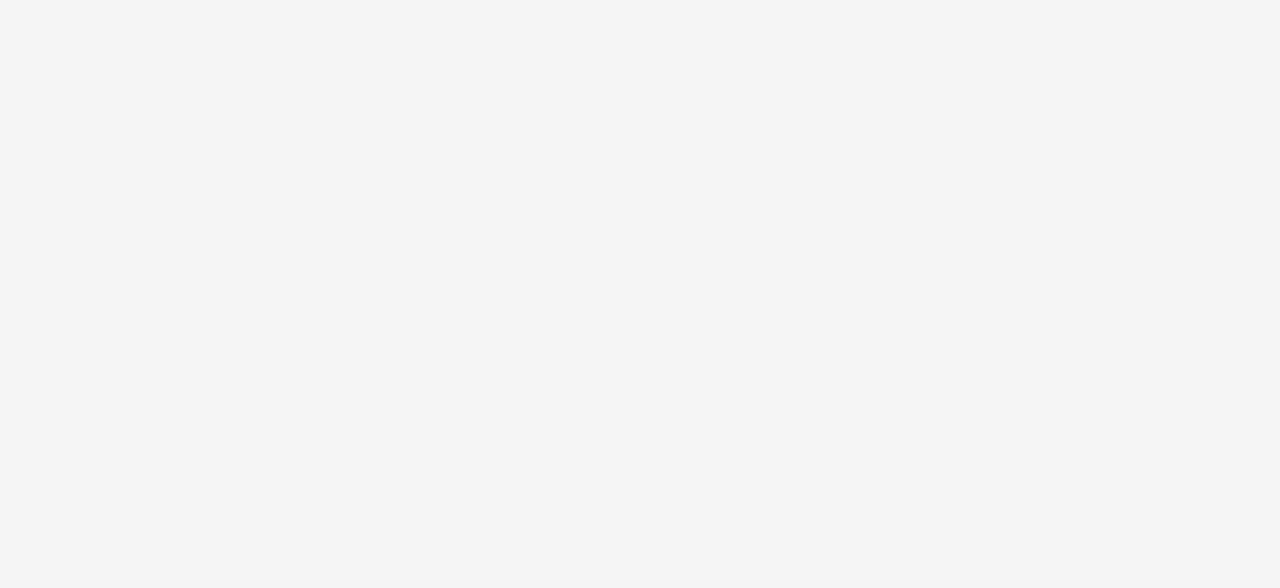
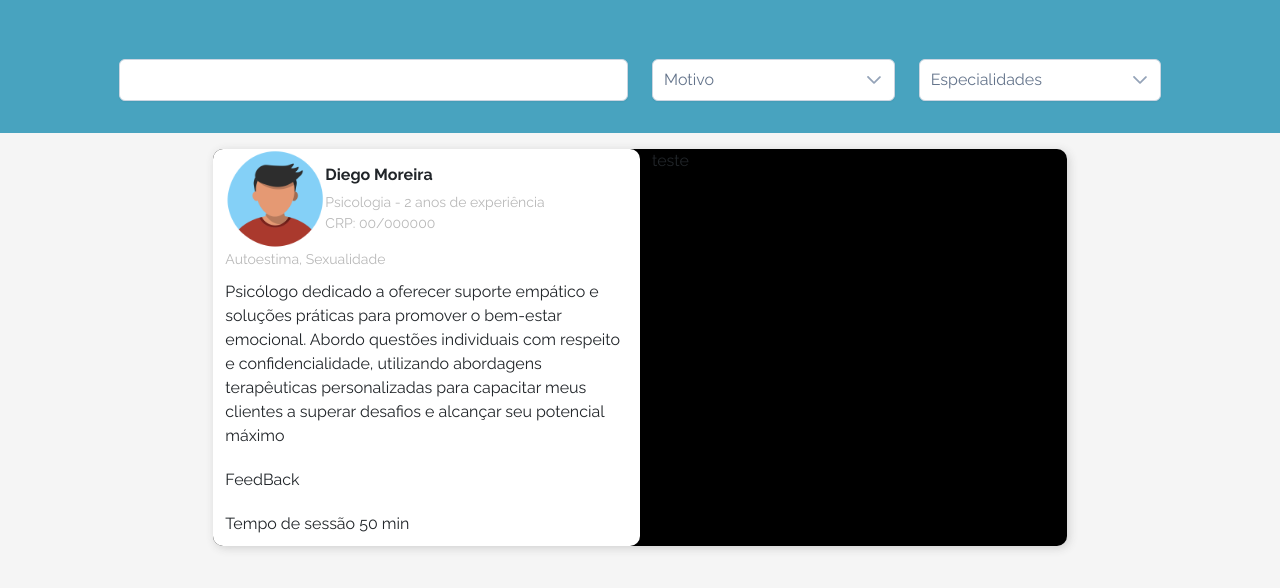
Before and after one commit to GabrielRML/projeto_integrado_II_frontend, a Vue app: page /agendamento in a window 1280 px wide. Before the commit this address had no page. Shown: the top 588 px of the page. Built offline with nearby package versions, Linux system fonts and the light colour scheme; no server answers.

Commit message:
feat: tela de agendamento

```diff
--- a/src/assets/main.css
+++ b/src/assets/main.css
@@ -71,3 +71,14 @@ a:hover {
   color: #48A3BF;
   box-shadow: 0px 8px 20px rgba(0, 0, 0, 0.3);
 }
+
+/* Ajuste de estilo da class row */
+.row {
+  margin: 0;
+}
+
+/* Ajustando estilos multselect */
+.p-multiselect-items {
+  margin-bottom: 0;
+  padding-left: 0;
+}
--- a/src/router/index.js
+++ b/src/router/index.js
@@ -3,6 +3,7 @@ import { useAuthStore } from '../stores/auth.js';
 import CadastroView from '@/views/CadastroView.vue';
 import Home from '../views/home.vue'
 import LoginView from '@/views/LoginView.vue'
+import AgendamentoView from '@/views/AgendamentoView.vue';
 
 const router = createRouter({
   history: createWebHistory(import.meta.env.BASE_URL),
@@ -21,6 +22,11 @@ const router = createRouter({
       path: '/cadastro',
       name: 'cadastro',
       component: CadastroView
+    },
+    {
+      path: '/agendamento',
+      name: 'agendamento',
+      component: AgendamentoView
     }
   ]
 })
--- a/src/services/http.js
+++ b/src/services/http.js
@@ -1,7 +1,7 @@
 import axios from "axios";
 
 const axiosInstance = axios.create({
-    baseURL: 'http://localhost:9000/api',
+    baseURL: 'http://localhost:8080/api',
     headers: {
         'Content-type': 'application/json',
     },
--- /dev/null
+++ b/src/views/AgendamentoView.vue
@@ -0,0 +1,157 @@
+<template>
+    <div class="box-search">
+        <div class="row col-md-10 col-lg-10 col-xl-10 col-10">
+            <div class="col-md-6 col-lg-6 col-xl-6 col-12" style="padding-top: 1.7rem;">
+                <IconField iconPosition="left">
+                    <InputIcon class="pi pi-search"></InputIcon>
+                    <InputText
+                        v-model="search"
+                        placeholder=""
+                        :style="{ width: '100%' }"
+                    />
+                </IconField>
+            </div>
+
+            <div class="col-md-3 col-lg-3 col-xl-3 col-12" style="padding-top: 1.7rem;">
+                <FloatLabel>
+                    <MultiSelect
+                        id="motivo"
+                        v-model="motivosSelecionados"
+                        :options="listMotivos"
+                        optionLabel="nome"
+                        optionValue="id"
+                        :maxSelectedLabels="2"
+                        :style="{ width: '100%' }"
+                    />
+                    <label for="motivo">Motivo</label>
+                </FloatLabel>
+            </div>
+
+            <div class="col-md-3 col-lg-3 col-xl-3 col-12" style="padding-top: 1.7rem;">
+                <FloatLabel>
+                    <MultiSelect
+                        id="especialidade"
+                        v-model="especialidadeSelecionada"
+                        :options="especialidades"
+                        optionLabel="nome"
+                        optionValue="id"
+                        :maxSelectedLabels="2"
+                        :style="{ width: '100%' }"
+                    />
+                    <label for="especialidade">Especialidades</label>
+                </FloatLabel>
+            </div>
+        </div>
+    </div>
+
+    <div class="d-flex flex-column align-items-center" style="margin-top: 1rem;">
+        <div class="row container-card col-md-8 col-lg-8 col-xl-8 col-11" style="background-color: black; border-radius: 10px;">
+            <div class="col-md-6 col-lg-6 col-xl-6 col-12 container-info-prestador">
+                <div class="d-flex align-items-center">
+                    <img src="../assets/avatar.png" alt="Foto de Perfil" width="100px">
+                    <div class="d-flex flex-column">
+                        <h5 class="username">Diego Moreira</h5>
+                        <span class="fontColorInfo">Psicologia - 2 anos de experiência</span>
+                        <span class="fontColorInfo">CRP: 00/000000</span>
+                    </div>
+                </div>
+
+                <div class="fontColorInfo">
+                    <span>Autoestima, Sexualidade</span>
+                </div>
+
+                <div style="padding: 10px 0;">
+                    <span>Psicólogo dedicado a oferecer suporte empático e soluções práticas para promover o bem-estar emocional. Abordo questões individuais com respeito e confidencialidade, utilizando abordagens terapêuticas personalizadas para capacitar meus clientes a superar desafios e alcançar seu potencial máximo</span>
+                </div>
+
+                <div style="padding: 10px 0;">
+                    <span>FeedBack</span>
+                </div>
+
+                <div style="padding: 10px 0;">
+                    <span>Tempo de sessão 50 min</span>
+                </div>
+            </div>
+
+            <div class="col-md-6 col-lg-6 col-xl-6 col-12">
+                <span>teste</span>
+            </div>
+        </div>
+    </div>
+</template>
+
+<script>
+import IconField from 'primevue/iconfield';
+import InputIcon from 'primevue/inputicon';
+import InputText from 'primevue/inputtext';
+import MultiSelect from 'primevue/multiselect';
+import FloatLabel from 'primevue/floatlabel';
+import http from '@/services/http.js';
+
+export default {
+    components: {
+        IconField, InputIcon, InputText, MultiSelect, FloatLabel, http
+    },
+    name: 'AgendamentoView',
+    data() {
+        return {
+            search: '',
+            especialidades: [],
+            especialidadeSelecionada: null,
+            motivosSelecionados: [],
+            listMotivos: [],
+            agendamento: {
+                id: null,
+                data: null,
+                hora: null,
+                cliente: null,
+                servico: null,
+                valor: null
+            }
+        }
+    },
+    methods: {
+        getEspecialidades() {
+            http.get('/especialidades')
+                .then(response => {
+                    this.especialidades = response.data;
+                })
+                .catch(error => {
+                    console.log(error);
+                });
+        }
+    },
+    mounted() {
+        this.getEspecialidades();
+    }
+}
+</script>
+
+<style>
+.box-search {
+    display: flex;
+    justify-content: center;
+    align-items: center;
+    background-color: #48A3BF;
+    padding: 2rem 0;
+}
+
+.container-card {
+    box-shadow: 2px 2px 10px #cfcfcf;
+}
+
+.container-info-prestador {
+    background-color: white;
+    border-radius: 10px;
+}
+
+.username {
+    font-size: 16px;
+    font-weight: bold;
+}
+
+.fontColorInfo {
+    color: #B9B9B9;
+    font-size: 14px;
+}
+</style>
--- a/src/views/CadastroView.vue
+++ b/src/views/CadastroView.vue
@@ -1,69 +1,3 @@
-<script>
-import { RouterLink, RouterView } from 'vue-router'
-import InputText from 'primevue/inputtext';
-import FloatLabel from 'primevue/floatlabel';
-import InputMask from 'primevue/inputmask';
-import Calendar from 'primevue/calendar';
-import Dropdown from 'primevue/dropdown';
-import Password from 'primevue/password';
-import SelectButton from 'primevue/selectbutton';
-import Checkbox from 'primevue/checkbox';
-import InputNumber from 'primevue/inputnumber';
-
-export default {
-  components: {
-    RouterLink, RouterView, InputText, FloatLabel, InputMask, Calendar, Dropdown, Password, SelectButton, Checkbox, InputNumber
-  },
-  data: function () {
-    return {
-        varValida: 0,
-        form: {
-            NOMECOMPLETO: null,
-            EMAIL: null,
-            CPF: null,
-            CELULAR: null,
-            DATA_NASCIMENTO: null,
-            GENERO: null,
-            SENHA: null,
-            CONFIRMAR_SENHA: null,
-            CRP: null,
-            TIPO_USUARIO: 0
-        },
-        generos: [
-            { genero: 'Masculino' },
-            { genero: 'Feminino' },
-            { genero: 'Outro' }
-        ],
-        TIPOS_USUARIO: [
-            { label: 'Usuário', value: 0 },
-            { label: 'Psicologo', value: 1 },
-            { label: 'Universitario', value: 2 }
-        ],
-        termos: false
-    }
-  },
-  computed: {
-  },
-  methods: {
-    buttonPsicologo(){
-        this.varValida = 1
-    },
-
-    buttonUniversitario(){
-        this.varValida = 0
-    }
-  },
-  mounted: function () {
-  },
-
-  watch: {
-    'form.TIPO_USUARIO': function(args){
-        console.log(args)
-    }
-  }
-}
-</script>
-
 <template>
     <div class="d-flex h-100">
         <div class="d-flex flex-column justify-content-center align-items-center col-md-6 col-lg-6 col-xl-4 col-0 login-left">
@@ -187,6 +121,72 @@ export default {
 
 </template>
 
+<script>
+import { RouterLink, RouterView } from 'vue-router'
+import InputText from 'primevue/inputtext';
+import FloatLabel from 'primevue/floatlabel';
+import InputMask from 'primevue/inputmask';
+import Calendar from 'primevue/calendar';
+import Dropdown from 'primevue/dropdown';
+import Password from 'primevue/password';
+import SelectButton from 'primevue/selectbutton';
+import Checkbox from 'primevue/checkbox';
+import InputNumber from 'primevue/inputnumber';
+
+export default {
+  components: {
+    RouterLink, RouterView, InputText, FloatLabel, InputMask, Calendar, Dropdown, Password, SelectButton, Checkbox, InputNumber
+  },
+  data: function () {
+    return {
+        varValida: 0,
+        form: {
+            NOMECOMPLETO: null,
+            EMAIL: null,
+            CPF: null,
+            CELULAR: null,
+            DATA_NASCIMENTO: null,
+            GENERO: null,
+            SENHA: null,
+            CONFIRMAR_SENHA: null,
+            CRP: null,
+            TIPO_USUARIO: 0
+        },
+        generos: [
+            { genero: 'Masculino' },
+            { genero: 'Feminino' },
+            { genero: 'Outro' }
+        ],
+        TIPOS_USUARIO: [
+            { label: 'Usuário', value: 0 },
+            { label: 'Psicologo', value: 1 },
+            { label: 'Universitario', value: 2 }
+        ],
+        termos: false
+    }
+  },
+  computed: {
+  },
+  methods: {
+    buttonPsicologo(){
+        this.varValida = 1
+    },
+
+    buttonUniversitario(){
+        this.varValida = 0
+    }
+  },
+  mounted: function () {
+  },
+
+  watch: {
+    'form.TIPO_USUARIO': function(args){
+        console.log(args)
+    }
+  }
+}
+</script>
+
 <style>
 main {
     background-color: #f5f5f5;
--- a/src/views/LoginView.vue
+++ b/src/views/LoginView.vue
@@ -70,7 +70,6 @@ export default {
   methods: {
     async login(){
         try {
-            console.log(this.user);
             const { data } = await http.post('/authenticate', this.user);
             this.auth.setToken(data.id_token);
             const user = await http.get('/account', { headers: { Authorization: `Bearer ${this.auth.token}` } });
```
Also changed, not shown: src/assets/avatar.png (added).
